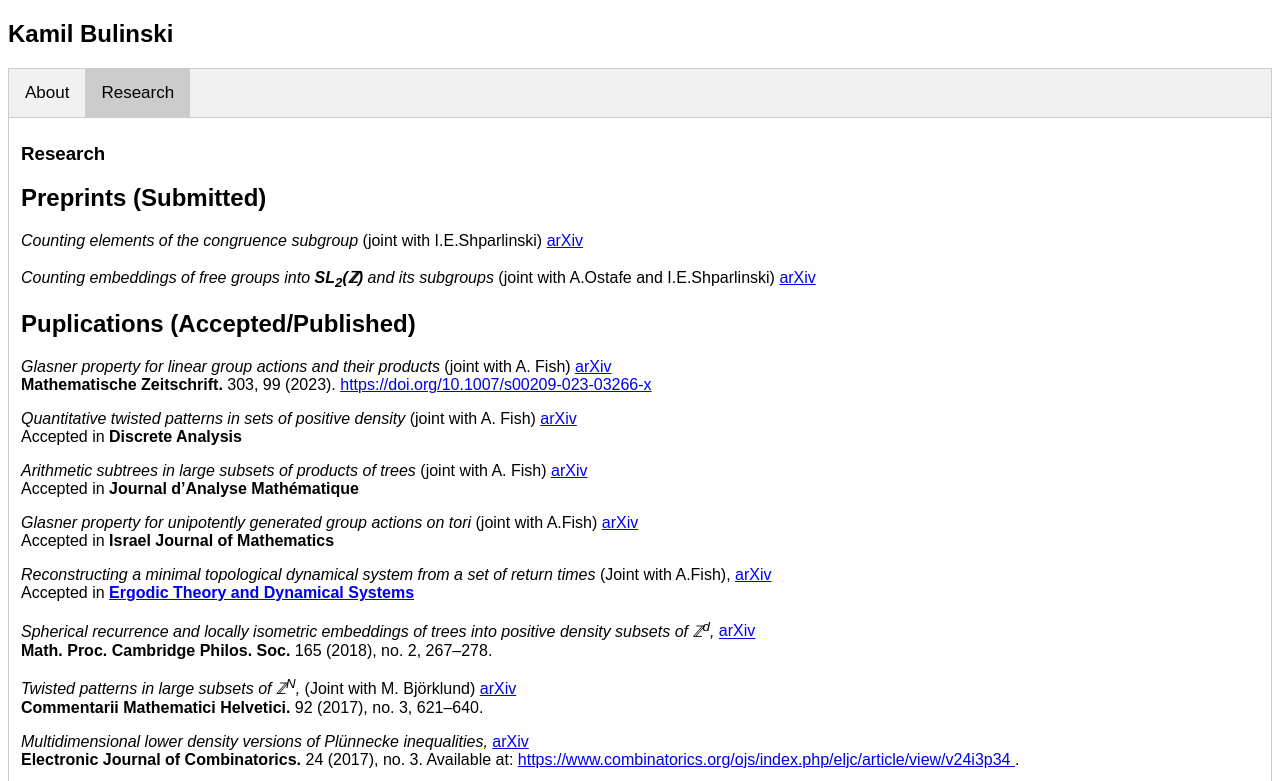
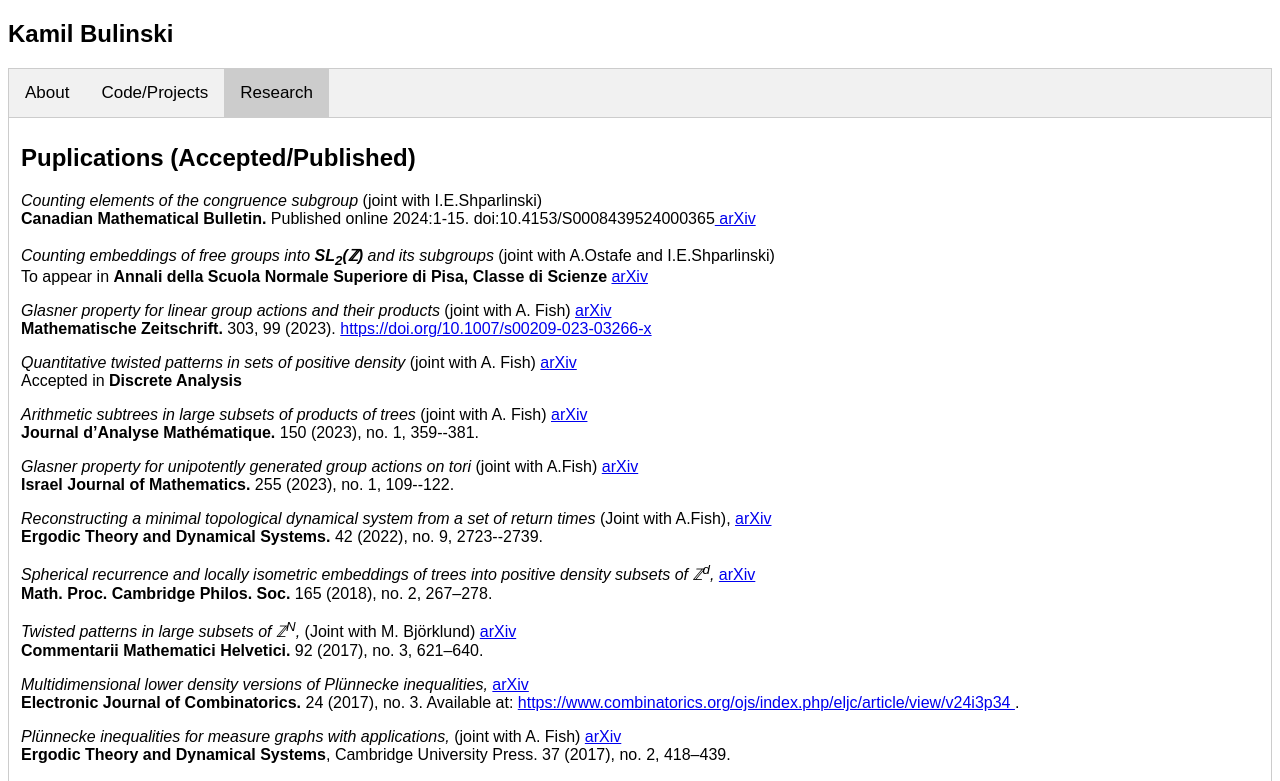
Before and after one commit to kb-math/kb-math.github.io, a plain HTML site: page index.html in a window 1280 px wide. Both pictures are taken after a click on the button "Research". Shown: the top 781 px of the page. Drawn offline with Linux system fonts and the light colour scheme.

Commit message:
code tab

```diff
--- a/index.html
+++ b/index.html
@@ -49,6 +49,7 @@ body {font-family: Arial;}
 
 <div class="tab">
   <button class="tablinks" onclick="openTab(event, 'About')" id="defaultOpen">About</button>
+  <button class="tablinks" onclick="openTab(event, 'Code/Projects')" id="codeProjects">Code/Projects</button>
   <button class="tablinks" onclick="openTab(event, 'Research')" id="research">Research</button>
 </div>
 
@@ -57,26 +58,32 @@ body {font-family: Arial;}
   <p> I was a Mathematics postdoc at UNSW and University of Sydney. See <a href="?tab=research"> here </a> for my list of Publications. </p>
 </div>
 
+<div id="Code/Projects" class="tabcontent">
+  <h3> Electrodynamics Simulations </h3>
+  <p> Add simulations of charge particle. Add Antenna simulation. </p>
+  <h3> Wave Simulation </h3>
+  <p> Add some stuff </p>
+</div>
+
 <div id="Research" class="tabcontent">
-  <h3>Research</h3>
-<h2> Preprints (Submitted) </h2>
 
-<p> <i> Counting elements of the congruence subgroup </i> (joint with I.E.Shparlinski) <a href="https://arxiv.org/abs/2308.10485"> arXiv </a>
+<h2>Puplications (Accepted/Published)</h2>
 
-<p> <i> Counting embeddings of free groups into <b>SL<sub>2</sub>(ℤ)</b> and its subgroups </i> (joint with A.Ostafe and I.E.Shparlinski) <a href="https://arxiv.org/abs/2304.10980"> arXiv </a>
+<p> <i> Counting elements of the congruence subgroup </i> (joint with I.E.Shparlinski) <br> <b> Canadian Mathematical Bulletin. </b>  Published online 2024:1-15. doi:10.4153/S0008439524000365<a href="https://arxiv.org/abs/2308.10485"> arXiv </a>
+
+<p> <i> Counting embeddings of free groups into <b>SL<sub>2</sub>(ℤ)</b> and its subgroups </i> (joint with A.Ostafe and I.E.Shparlinski) <br> To appear in <b> Annali della Scuola Normale Superiore di Pisa, Classe di Scienze </b> <a href="https://arxiv.org/abs/2304.10980"> arXiv </a>
 
 
-<h2>Puplications (Accepted/Published)</h2>
 
 <p> <i> Glasner property for linear group actions and their products </i> (joint with A. Fish) <a href="https://arxiv.org/abs/2210.16973"> arXiv </a> <br> <b> Mathematische Zeitschrift. </b> 303, 99 (2023). <a href="https://doi.org/10.1007/s00209-023-03266-x "> https://doi.org/10.1007/s00209-023-03266-x </a> </p>
 
 <p> <i> Quantitative twisted patterns in sets of positive density </i> (joint with A. Fish) <a href="https://arxiv.org/abs/2102.05862"> arXiv </a> <br> Accepted in <b> Discrete Analysis </b> </p>
 
-<p> <i> Arithmetic subtrees in large subsets of products of trees </i> (joint with A. Fish) <a href="https://arxiv.org/abs/2111.01452"> arXiv </a> <br> Accepted in <b> Journal d’Analyse Mathématique </b> </p>
+<p> <i> Arithmetic subtrees in large subsets of products of trees </i> (joint with A. Fish) <a href="https://arxiv.org/abs/2111.01452"> arXiv </a> <br> <b> Journal d’Analyse Mathématique. </b>  150 (2023), no. 1, 359--381. </p>
 
-<p> <i> Glasner property for unipotently generated group actions on tori </i> (joint with A.Fish) <a href="https://arxiv.org/abs/2103.08912"> arXiv </a>  <br> Accepted in <b> Israel Journal of Mathematics </b>  </p>
+<p> <i> Glasner property for unipotently generated group actions on tori </i> (joint with A.Fish) <a href="https://arxiv.org/abs/2103.08912"> arXiv </a> <br> <b> Israel Journal of Mathematics. </b> 255 (2023), no. 1, 109--122. </p>
 
-<p> <i> Reconstructing a minimal topological dynamical system from a set of return times </i> (Joint with A.Fish), <a href="https://arxiv.org/abs/2107.03631"> arXiv </a> <br> Accepted in <b> <a href = "https://www.cambridge.org/core/journals/ergodic-theory-and-dynamical-systems/article/abs/reconstructing-a-minimal-topological-dynamical-system-from-a-set-of-return-times/D264E47E416303AA2CDB0BD75CC3A4A0"> Ergodic Theory and Dynamical Systems </b> </a>  </p>
+<p> <i> Reconstructing a minimal topological dynamical system from a set of return times </i> (Joint with A.Fish), <a href="https://arxiv.org/abs/2107.03631"> arXiv </a> <br> <b> Ergodic Theory and Dynamical Systems. </b> 42 (2022), no. 9, 2723--2739. </p>
 
 <p>  <i> Spherical recurrence and locally isometric embeddings of trees into positive density subsets of ℤ<sup>d</sup>,</i> <a href="http://arxiv.org/abs/1606.07596"> arXiv </a> <br> <b>Math. Proc. Cambridge Philos. Soc.</b> 165 (2018), no. 2, 267–278.</p>
 
@@ -130,7 +137,7 @@ function openTab(evt, tabName) {
   evt.currentTarget.className += " active";
 }
 
-let possibleTabs = new Set(["defaultOpen", "research"]);
+let possibleTabs = new Set(["defaultOpen", "research", "codeProjects"]);
 
 let params = new URLSearchParams(location.search);
 let currentTab = params.get('tab') || "defaultOpen";
```
